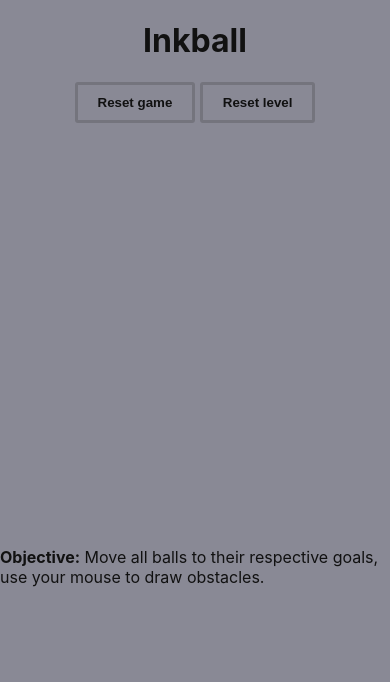
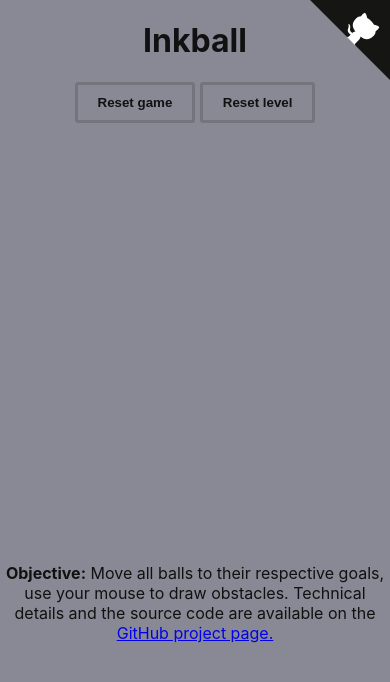
Before and after one commit to mat-sz/inkball, a website built with webpack: page public/index.html in a window 390 px wide. Built offline with nearby package versions, Linux system fonts and the light colour scheme.

Commit message:
added a link to the github project

```diff
--- a/public/index.html
+++ b/public/index.html
@@ -7,6 +7,10 @@
         <title>Inkball</title>
     </head>
     <body>
+        <!-- BEGIN Github Corner: https://github.com/tholman/github-corners -->
+        <a href="https://github.com/mat-sz/inkball" class="github-corner" aria-label="View source on GitHub"><svg width="80" height="80" viewBox="0 0 250 250" style="fill:#151513; color:#fff; position: absolute; top: 0; border: 0; right: 0;" aria-hidden="true"><path d="M0,0 L115,115 L130,115 L142,142 L250,250 L250,0 Z"></path><path d="M128.3,109.0 C113.8,99.7 119.0,89.6 119.0,89.6 C122.0,82.7 120.5,78.6 120.5,78.6 C119.2,72.0 123.4,76.3 123.4,76.3 C127.3,80.9 125.5,87.3 125.5,87.3 C122.9,97.6 130.6,101.9 134.4,103.2" fill="currentColor" style="transform-origin: 130px 106px;" class="octo-arm"></path><path d="M115.0,115.0 C114.9,115.1 118.7,116.5 119.8,115.4 L133.7,101.6 C136.9,99.2 139.9,98.4 142.2,98.6 C133.8,88.0 127.5,74.4 143.8,58.0 C148.5,53.4 154.0,51.2 159.7,51.0 C160.3,49.4 163.2,43.6 171.4,40.1 C171.4,40.1 176.1,42.5 178.8,56.2 C183.1,58.6 187.2,61.8 190.9,65.4 C194.5,69.0 197.7,73.2 200.1,77.6 C213.8,80.2 216.3,84.9 216.3,84.9 C212.7,93.1 206.9,96.0 205.4,96.6 C205.1,102.4 203.0,107.8 198.3,112.5 C181.9,128.9 168.3,122.5 157.7,114.1 C157.9,116.9 156.7,120.9 152.7,124.9 L141.0,136.5 C139.8,137.7 141.6,141.9 141.8,141.8 Z" fill="currentColor" class="octo-body"></path></svg></a>
+        <style>.github-corner:hover .octo-arm{animation:octocat-wave 560ms ease-in-out}@keyframes octocat-wave{0%,100%{transform:rotate(0)}20%,60%{transform:rotate(-25deg)}40%,80%{transform:rotate(10deg)}}@media (max-width:500px){.github-corner:hover .octo-arm{animation:none}.github-corner .octo-arm{animation:octocat-wave 560ms ease-in-out}}</style>
+        <!-- END Github Corner -->
         <h1>Inkball</h1>
         <div class="controls">
             <button id="reset-game">Reset game</button>
@@ -18,8 +22,9 @@
 
             </div>
         </div>
-        <div>
+        <p>
             <strong>Objective:</strong> Move all balls to their respective goals, use your mouse to draw obstacles.
-        </div>
+            Technical details and the source code are available on the <a href="https://github.com/mat-sz/inkball">GitHub project page.</a>
+        </p>
     </body>
 </html>
--- a/src/App.scss
+++ b/src/App.scss
@@ -38,3 +38,8 @@ canvas {
         }
     }
 }
+
+p {
+    max-width: 500px;
+    text-align: center;
+}
```
